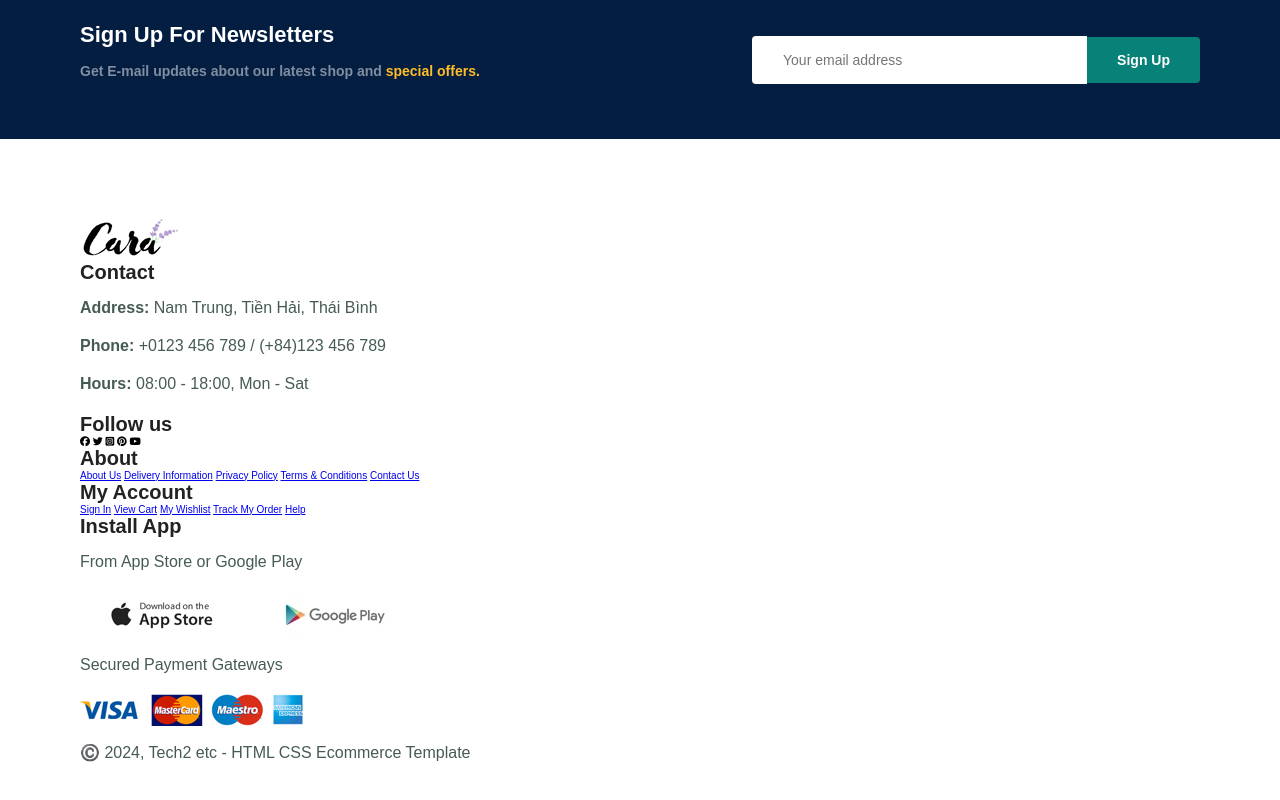
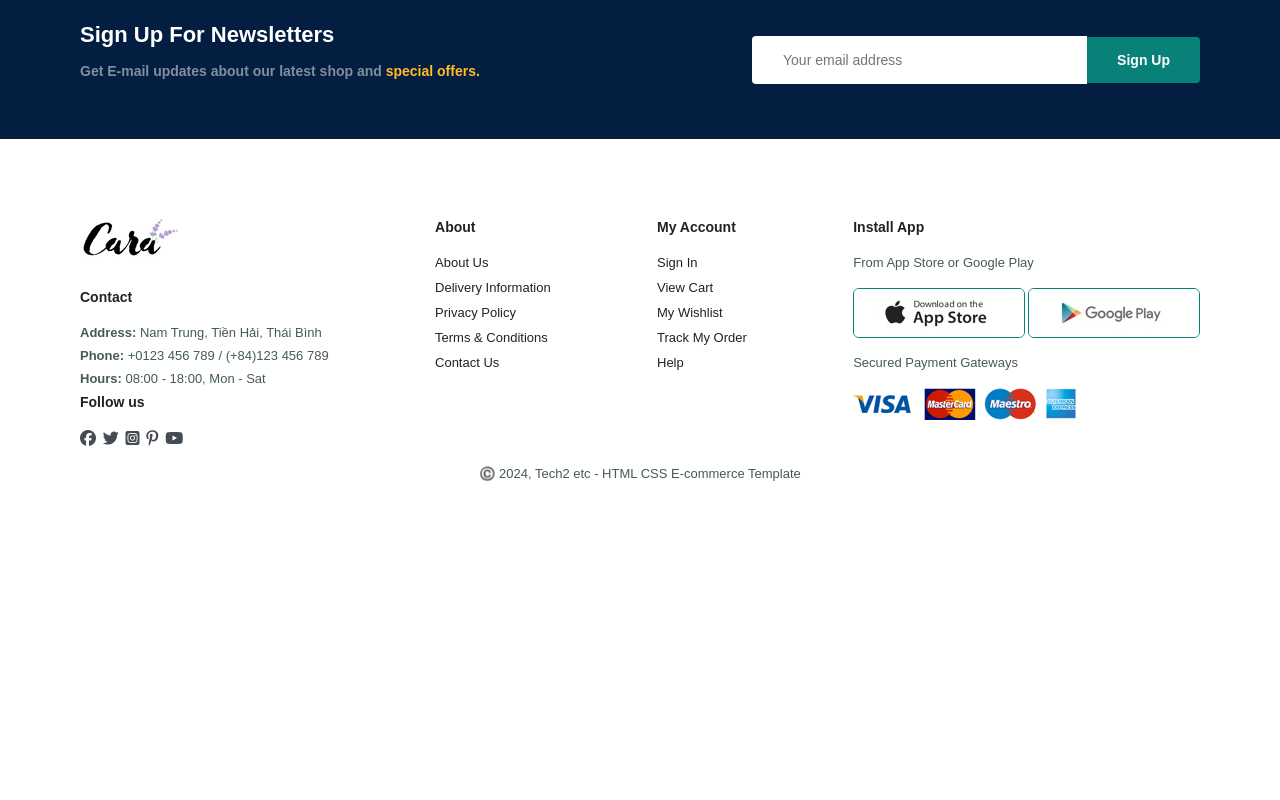
Before and after one commit to tran-van-ninh/shop24h, a plain HTML site: page index.html in a window 1280 px wide. Shown: the part 4632-5432 px from the top of the page. After the commit the page ends 5161 px from the top, so only its background shows below. Drawn offline with nearby package versions, Linux system fonts and the light colour scheme.

Commit message:
shop24h continue

```diff
--- a/assets/css/style.css
+++ b/assets/css/style.css
@@ -484,3 +484,63 @@ body{
     border-top-left-radius: 0;
     border-bottom-left-radius: 0;
 }
+
+footer>div.container-footer{
+    display: flex;
+    flex-wrap: wrap;
+    justify-content: space-between;
+}
+
+footer .col{
+    display: flex;
+    flex-direction: column;
+    align-items: flex-start;
+    margin-bottom: 20px;
+}
+
+footer .logo{
+    margin-bottom: 30px;
+}
+
+footer h4{
+    font-size: 1.4rem;
+    padding-bottom: 20px;
+}
+
+footer p{
+    font-size: 1.3rem;
+    margin: 0 0 8px 0;
+}
+
+footer a{
+    font-size: 1.3rem;
+    text-decoration: none;
+    color: #222;
+    margin-bottom: 10px;
+}
+
+footer .follow i{
+    color: #454b52;
+    padding-right: 4px;
+    cursor: pointer;
+    font-size: 1.6rem;
+}
+
+footer .install .row img{
+    border: 1px solid var(--primary-color);
+    border-radius: 6px;
+}
+
+footer .install img{
+    margin: 10px 0 15px 0;
+}
+
+footer .follow i:hover,
+footer a:hover{
+    color: var(--primary-color);
+}
+
+footer .copyright{
+    width: 100%;
+    text-align: center;
+}
--- a/index.html
+++ b/index.html
@@ -415,8 +415,9 @@
     </section>
 
     <footer class="section-p1">
+        <div class="container-footer">
             <div class="col">
-            <img src="./assets/img/logo.png" alt="">
+                <img class="logo" src="./assets/img/logo.png" alt="">
                 <h4>Contact</h4>
                 <p><strong>Address:</strong> Nam Trung, Tiền Hải, Thái Bình</p>
                 <p><strong>Phone:</strong> +0123 456 789 / (+84)123 456 789</p>
@@ -427,7 +428,7 @@
                         <i class="fa-brands fa-facebook"></i>
                         <i class="fa-brands fa-twitter"></i>
                         <i class="fa-brands fa-square-instagram"></i>
-                    <i class="fa-brands fa-pinterest"></i>
+                        <i class="fa-brands fa-pinterest-p"></i>
                         <i class="fa-brands fa-youtube"></i>
                     </div>
                 </div>
@@ -461,9 +462,10 @@
                 <p>Secured Payment Gateways</p>
                 <img src="./assets/img/pay/pay.png" alt="">
             </div>
+        </div>
 
         <div class="copyright">
-            <p>©️ 2024, Tech2 etc - HTML CSS Ecommerce Template</p>
+            <p>©️ 2024, Tech2 etc - HTML CSS E-commerce Template</p>
         </div>
     </footer>
 </body>
```
Lines whose indentation alone changed are shown as unchanged.
